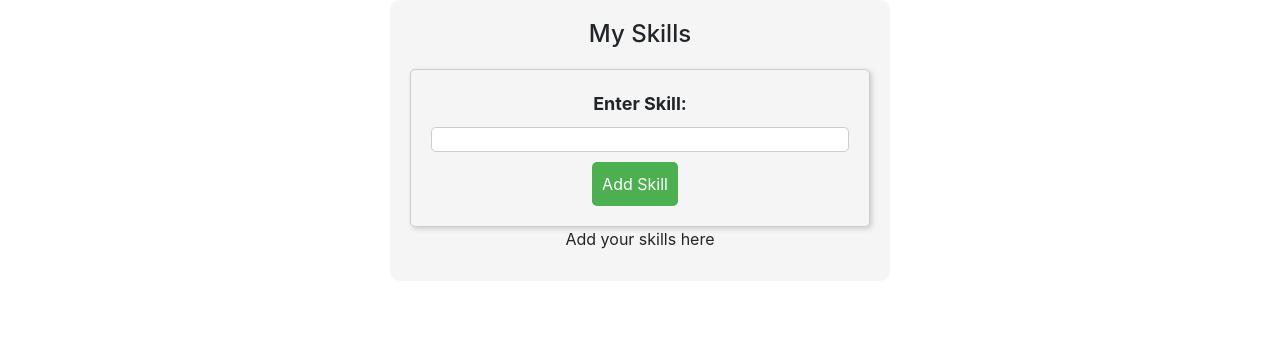
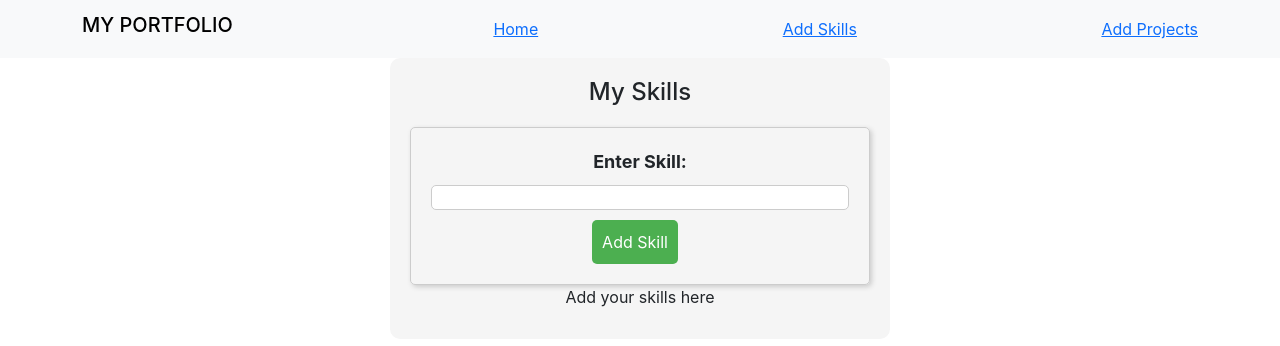
Before and after one commit to Rukorio-Vanessa/Portfolio-app-frontend, a React (Create React App) app: page /skills in a window 1280 px wide. Shown: the top 346 px of the page. Built offline with nearby package versions, Linux system fonts and the light colour scheme.

Commit message:
added navbar links

```diff
--- a/src/components/Home.js
+++ b/src/components/Home.js
@@ -16,7 +16,8 @@ function Home(){
         <p>
           MyPortfolio offers a quick and easy way for you to handle your projects and skills
         </p>
-
+        <h3>My Projects</h3>
+        <h3>My Skills</h3>
         </div>
       </div>
     );
--- a/src/components/Login.js
+++ b/src/components/Login.js
@@ -31,6 +31,10 @@ function Login(){
 
   return (
     <div>
+      <div id="log-in-intro">
+        <h1>Welcome To MyPortfolio</h1>
+        <h2>Login to proceed</h2>
+      </div>
     <div id="log-in-form">
       <h2>Sign In</h2>
       <form onSubmit={handleSubmit}>
--- a/src/components/Navbar.js
+++ b/src/components/Navbar.js
@@ -8,8 +8,10 @@ function Navbar(){
           <div className="container">
 
             <h3 className="navbar-brand">MY PORTFOLIO</h3>
-            <NavLink to="/">Home</NavLink>
-            <NavLink to="/register">Sign up</NavLink>
+            <NavLink to="/home">Home</NavLink>
+            <NavLink to="/skills">Add Skills</NavLink>
+            <NavLink to="/projects">Add Projects</NavLink>
+
 
 
           </div>
--- a/src/components/Projects.js
+++ b/src/components/Projects.js
@@ -1,5 +1,6 @@
 import React from "react";
 import { useState, useEffect } from "react";
+import Navbar from "./Navbar";
 
 
 
@@ -54,6 +55,8 @@ function Projects(){
   };
 
   return (
+    <div>
+      <Navbar/>
     <div className="form">
       <h2>My Projects</h2>
       <form onSubmit={handleAddProject}>
@@ -110,6 +113,7 @@ function Projects(){
         <p>Add your projects here</p>
       )}
     </div>
+  </div>
   );
 
 
--- a/src/components/Skills.js
+++ b/src/components/Skills.js
@@ -1,5 +1,6 @@
 import React from "react";
 import { useState, useEffect } from 'react';
+import Navbar from "./Navbar";
 
 const SKILLS_LIMIT = 10;
 
@@ -44,6 +45,8 @@ function Skills(){
     };
 
     return (
+      <div>
+        <Navbar/>
       <div className='form' id="skills-div">
         <h2 id="skills-header">My Skills</h2>
         <form onSubmit={handleAddSkill} id="skills-form">
@@ -80,6 +83,7 @@ function Skills(){
           <p>Add your skills here</p>
         )}
       </div>
+      </div>
     );
   }
 
```
